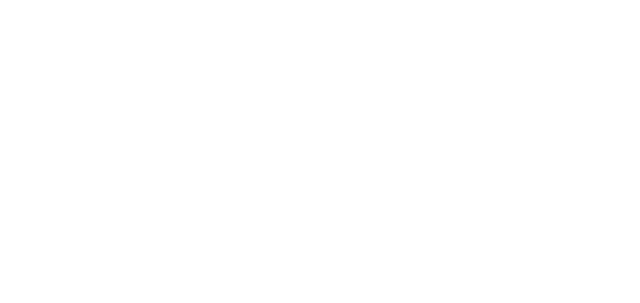
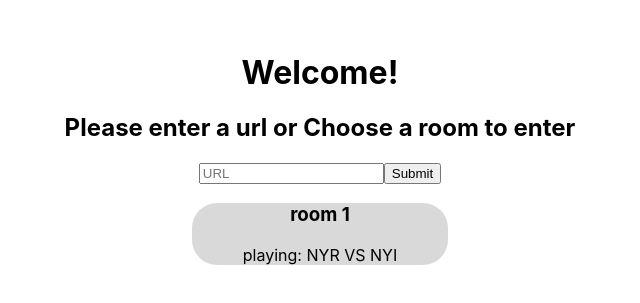
Before and after one commit to TomLev816/chat-app, a React (Create React App) app: page /UserPage in a window 1280 px wide. Shown: the part 147-450 px from the top of the page, without its empty margins (320-960 px from the left). Built offline with nearby package versions, Linux system fonts and the light colour scheme.

Commit message:
started landing and user landing page

```diff
--- a/src/App.css
+++ b/src/App.css
@@ -1,3 +1,21 @@
 .App {
   text-align: center;
 }
+
+.landing-container {
+  margin-top: 150px;
+}
+
+.user-landing-main-container {
+  margin-top: 200px;
+}
+
+.room-card {
+  margin: 0px 40% 0px 40%;
+  border-radius: 25px;
+  background: rgba(0, 0, 0, .15);
+}
+
+.room-card:hover {
+  background: rgba(0, 0, 0, .50);
+}
--- a/src/App.js
+++ b/src/App.js
@@ -1,6 +1,7 @@
 import React, { Component } from 'react';
 import {BrowserRouter as Router, Route} from 'react-router-dom';
-import Home from './components/Home';
+import Landing from './components/Landing';
+import UserLanding from './components/UserLanding';
 import VideoPlayer from './components/VideoPlayer';
 import './App.css';
 
@@ -9,8 +10,8 @@
     return (
       <Router>
         <div className="App">
-          <Route path="/home" component={Home} />
-          <Route exact path="/" component={Home} />
+          <Route exact path="/" component={Landing} />
+          <Route path="/UserPage" component={UserLanding} />
           <Route path="/video-player" component={VideoPlayer} />
         </div>
     </Router>
--- /dev/null
+++ b/src/components/Landing.js
@@ -0,0 +1,23 @@
+import React, { Component } from 'react';
+
+
+export default class Landing extends Component {
+
+  render() {
+    return (
+      <div className='landing-container'>
+        <div className='landing-welcome'>
+          <h1>Welcome to Watch and Chat</h1>
+        </div>
+        <div className='landing-login-signup'>
+          <div className='login'>
+            <h2>Login</h2>
+          </div>
+          <div className='signup'>
+            <h2>Signup</h2>
+          </div>
+        </div>
+      </div>
+    );
+  }
+}
--- a/src/components/Home.js
+++ b/src/components/UserLanding.js
@@ -2,7 +2,7 @@
 
 
 
-export default class Home extends Component {
+export default class UserLanding extends Component {
   state = {
   urlInput: '',
 }
@@ -28,14 +28,20 @@
 
   render() {
     return (
-      <div className='home-main-container'>
-        <h1> Home Page </h1>
-        <div className='home-input'>
-          <h2>enter a url</h2>
+      <div className='user-landing-main-container'>
+        <h1> Welcome! </h1>
+        <h2>Please enter a url or Choose a room to enter</h2>
+        <div className='user-landing-input'>
           <form onSubmit={this.handleSubmit}>
             <input name='url' className='url-input' placeholder='URL' value={this.state.urlInput} onChange={this.handleChange}/>
             <input type='submit'/>
           </form>
+        </div>
+        <div className='choose-room'>
+          <div className='room-card'>
+            <h3>room 1</h3>
+            <p>playing: NYR VS NYI</p>
+          </div>
         </div>
       </div>
     )
```
